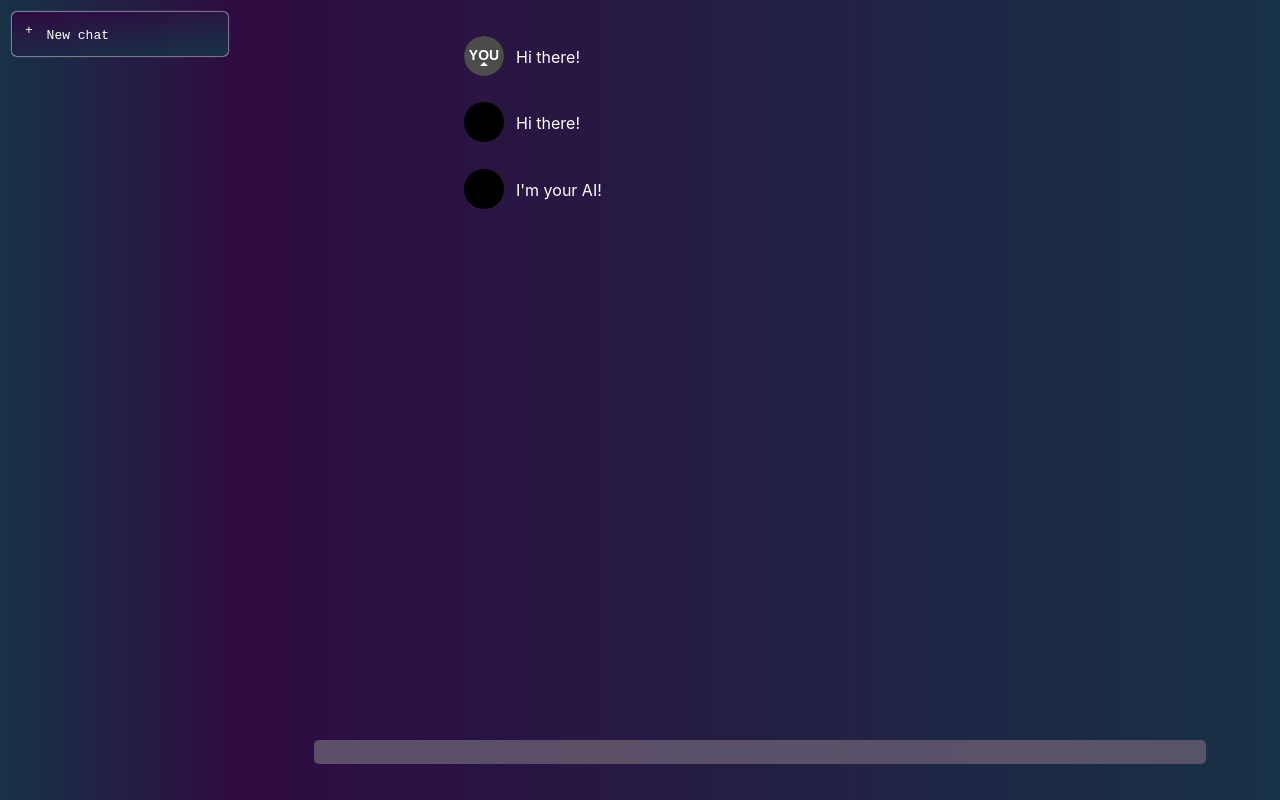
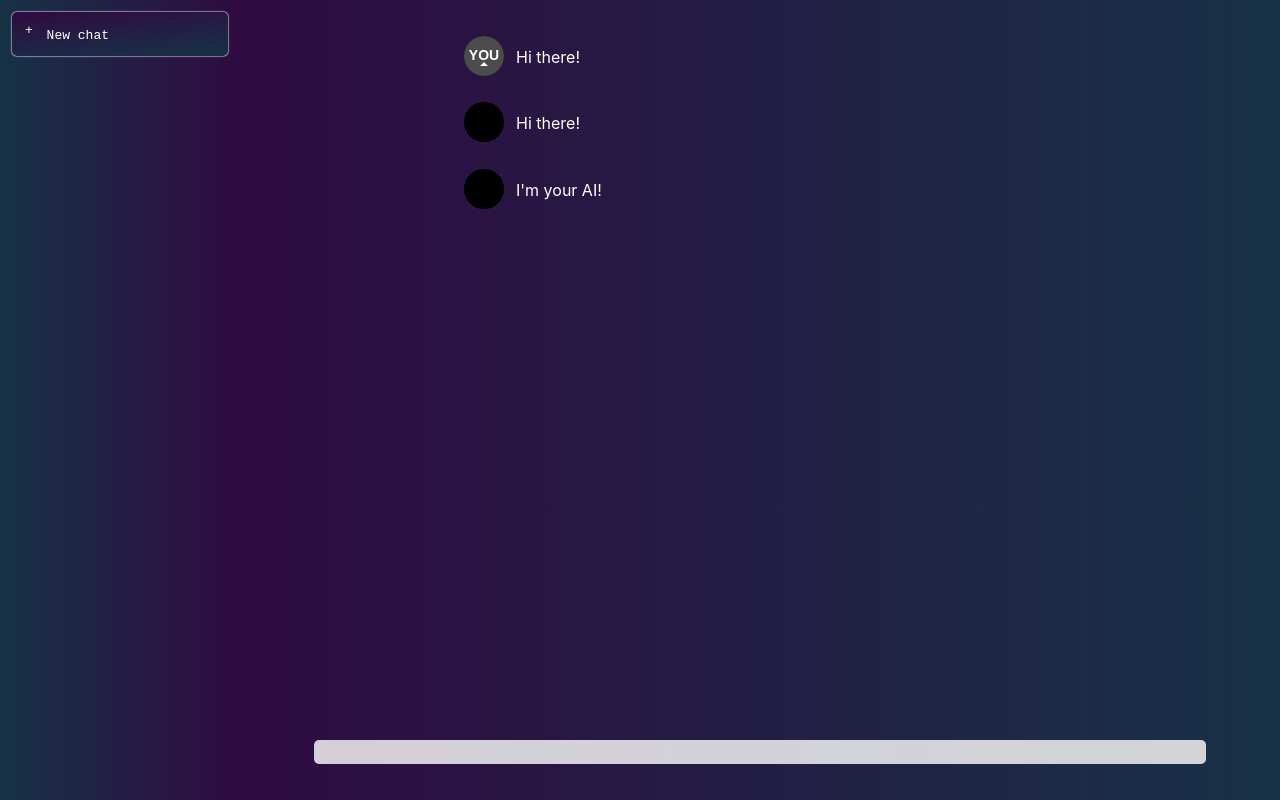
Before and after one commit to MagnusFrobom/Chatgpt-clone, a React (Create React App) app in the folder client/: page / in a window 1280 px wide. Built offline with nearby package versions, Linux system fonts and the light colour scheme.

Commit message:
back to white bg input holder bg

```diff
--- a/client/src/App.css
+++ b/client/src/App.css
@@ -84,7 +84,7 @@
 .chat-input-text-area {
   position: relative;
   bottom: 0;
-  background-color: rgba(104, 93, 114, 0.8);
+  background-color: rgba(255, 255, 255, 0.8);
   width: 90%;
   border-radius: 5px;
   border: 10px;
```
